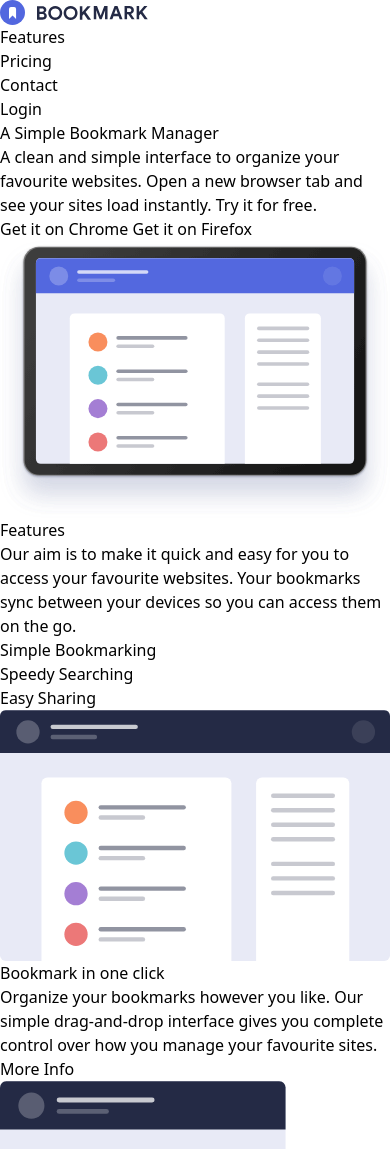
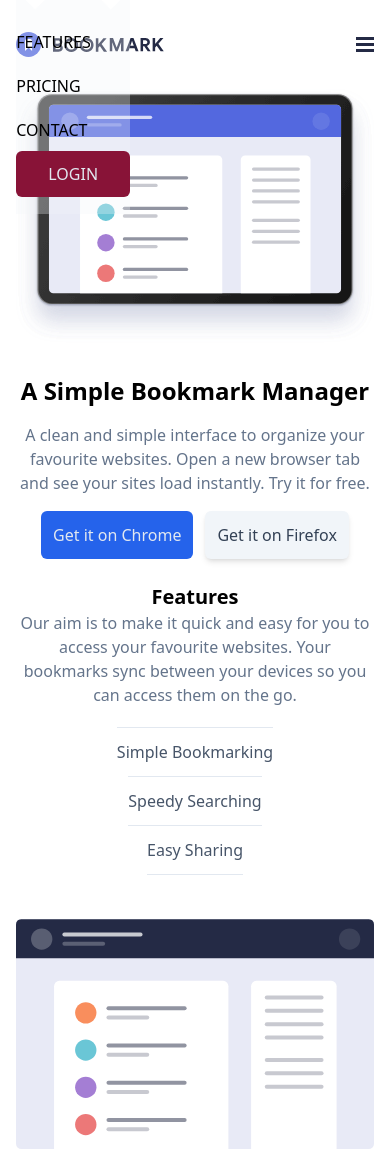
Before and after one commit to chegebrian/bookmark-landing-page-master, a website: page index.html in a window 390 px wide. Shown: the top 1149 px of the page. Drawn offline with Linux system fonts and the light colour scheme.

Commit message:
feat-mobile layout

```diff
--- a/index.html
+++ b/index.html
@@ -20,86 +20,132 @@
     <title>Frontend Mentor | Bookmark landing page</title>
   </head>
   <body class="overflow-x-hidden">
-    <header>
-      <nav>
+    <header class="py-8 w-11/12 mx-auto">
+      <nav class="flex items-center justify-between">
         <img src="./images/logo-bookmark.svg" alt="logo" />
-        <ul>
+        <img src="./images/icon-hamburger.svg" alt="" />
+        <ul class="flex flex-col gap-5 uppercase fixed py-7 bg-slate-100/30 backdrop-blur-0">
+          <img src="./images/icon-close.svg" alt="" />
           <li><a href="#">Features</a></li>
           <li><a href="#">Pricing</a></li>
           <li><a href="#">Contact</a></li>
-          <li><a href="#">Login</a></li>
+          <li>
+            <a
+              href="#"
+              class="py-3 px-8 font-medium bg-rose-900 text-slate-200 rounded-md uppercase"
+              >Login</a
+            >
+          </li>
         </ul>
       </nav>
     </header>
 
-    <section class="hero">
+    <section class="hero flex flex-col-reverse gap-8 w-11/12 mx-auto">
       <div>
-        <h1>A Simple Bookmark Manager</h1>
-        <p>
+        <h1 class="font-bold text-2xl text-center">
+          A Simple Bookmark Manager
+        </h1>
+        <p class="text-slate-500 text-center my-4">
           A clean and simple interface to organize your favourite websites. Open
           a new browser tab and see your sites load instantly. Try it for free.
         </p>
-        <button>Get it on Chrome</button>
-        <button>Get it on Firefox</button>
+        <div class="flex items-center justify-center gap-3">
+          <button class="p-3 font-medium bg-blue-600 text-slate-200 rounded-md">
+            Get it on Chrome
+          </button>
+          <button
+            class="p-3 font-medium bg-slate-100 text-slate-700 rounded-md shadow-md"
+          >
+            Get it on Firefox
+          </button>
+        </div>
       </div>
       <img src="./images/illustration-hero.svg" alt="" />
     </section>
 
     <main>
-      <section class="features">
-        <h2>Features</h2>
-        <p>
+      <section class="features mx-auto w-11/12 py-6">
+        <h2 class="font-semibold text-xl text-center">Features</h2>
+        <p class="text-slate-500 text-center">
           Our aim is to make it quick and easy for you to access your favourite
           websites. Your bookmarks sync between your devices so you can access
           them on the go.
         </p>
 
-        <ul>
-          <li><a href="#">Simple Bookmarking</a></li>
-          <li><a href="#">Speedy Searching</a></li>
-          <li><a href="#">Easy Sharing</a></li>
+        <ul class="flex flex-col items-center mt-5 mb-11">
+          <li class="py-3 border-t border-slate-200">
+            <a href="#" class="text-slate-600">Simple Bookmarking</a>
+          </li>
+          <li class="py-3 border-y border-slate-200">
+            <a href="#" class="text-slate-600">Speedy Searching</a>
+          </li>
+          <li class="py-3 border-b border-slate-200">
+            <a href="#" class="text-slate-600">Easy Sharing</a>
+          </li>
         </ul>
 
         <div class="tab" id="tab-1">
           <img src="./images/illustration-features-tab-1.svg" alt="" />
-          <div>
-            <h3>Bookmark in one click</h3>
+          <div class="mt-7">
+            <h3 class="font-semibold text-lg text-center mb-3">
+              Bookmark in one click
+            </h3>
 
-            <p>
+            <p class="text-slate-500 text-center">
               Organize your bookmarks however you like. Our simple drag-and-drop
               interface gives you complete control over how you manage your
               favourite sites.
             </p>
 
-            <button>More Info</button>
+            <button
+              class="p-3 font-medium bg-blue-600 text-slate-200 rounded-md hidden"
+            >
+              More Info
+            </button>
           </div>
         </div>
         <div class="tab" id="tab-2">
           <img src="./images/illustration-features-tab-2.svg" alt="" />
-          <div>
-            <h3>Intelligent search</h3>
-            <p>
+          <div class="mt-7">
+            <h3 class="font-semibold text-lg text-center mb-3">
+              Intelligent search
+            </h3>
+            <p class="text-slate-500 text-center">
               Our powerful search feature will help you find saved sites in no
               time at all. No need to trawl through all of your bookmarks.
             </p>
-            <button>More Info</button>
+            <button
+              class="p-3 font-medium bg-blue-600 text-slate-200 rounded-md hidden"
+            >
+              More Info
+            </button>
           </div>
         </div>
         <div class="tab" id="tab-3">
           <img src="./images/illustration-features-tab-3.svg" alt="" />
-          <div>
-            <h3>Share your bookmarks</h3>
-            <p>
+          <div class="mt-7">
+            <h3 class="font-semibold text-lg text-center mb-3">
+              Share your bookmarks
+            </h3>
+            <p class="text-slate-500 text-center">
               Easily share your bookmarks and collections with others. Create a
               shareable link that you can send at the click of a button.
             </p>
-            <button>More Info</button>
+            <button
+              class="p-3 font-medium bg-blue-600 text-slate-200 rounded-md hidden"
+            >
+              More Info
+            </button>
           </div>
         </div>
       </section>
       <section class="extensions py-7">
-        <div class="w-11/12 mx-auto flex flex-col gap-3 items-center justify-center">
-          <h2 class="text-center text-xl font-semibold">Download the extension</h2>
+        <div
+          class="w-11/12 mx-auto flex flex-col gap-3 items-center justify-center"
+        >
+          <h2 class="text-center text-xl font-semibold">
+            Download the extension
+          </h2>
           <p class="text-slate-500">
             We’ve got more browsers in the pipeline. Please do let us know if
             you’ve got a favourite you’d like us to prioritize.
@@ -288,4 +334,3 @@
     </footer>
   </body>
 </html>
-<!-- flex flex-col gap-3 items-center justify-center -->
```
Also changed, not shown: build/tailwind.css.
